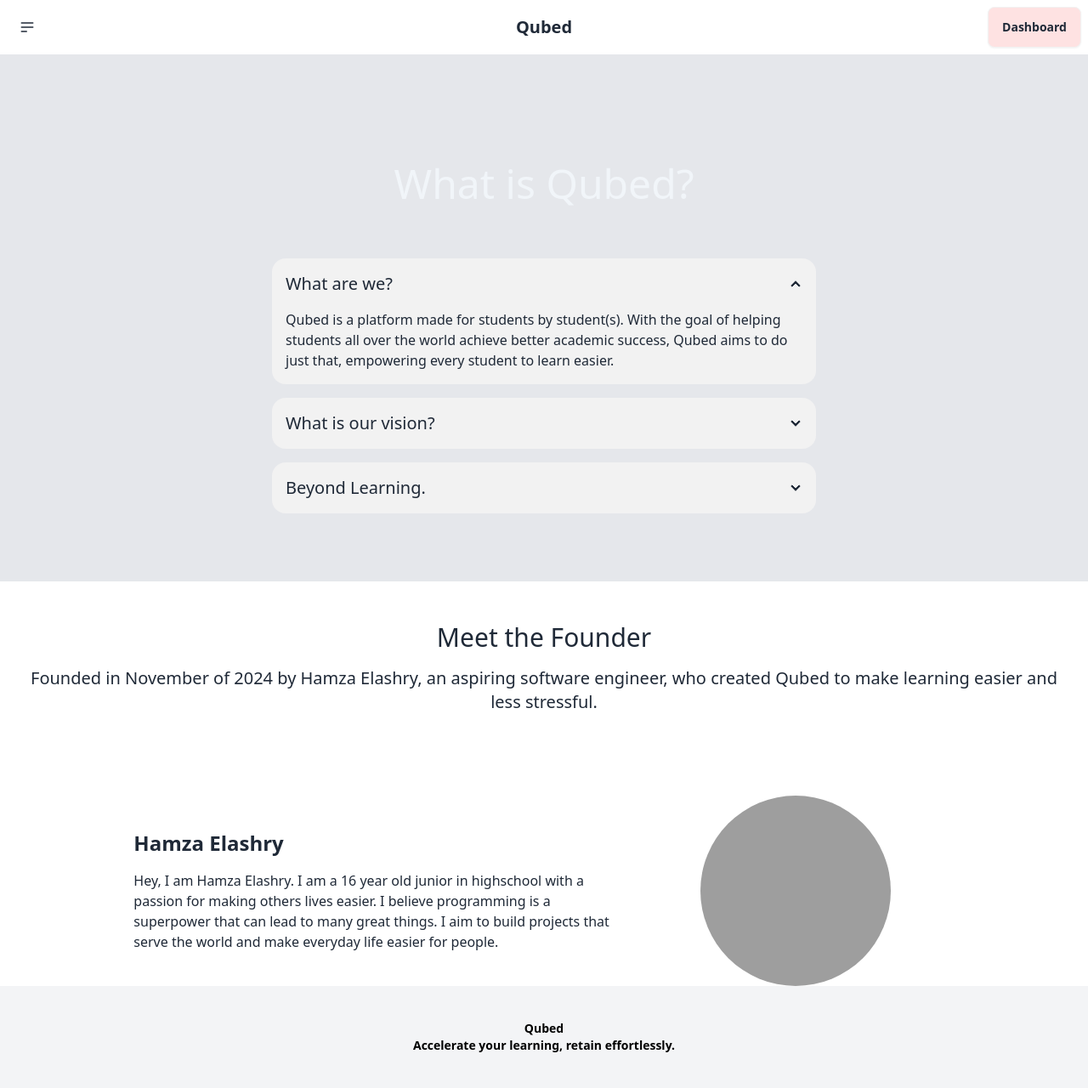
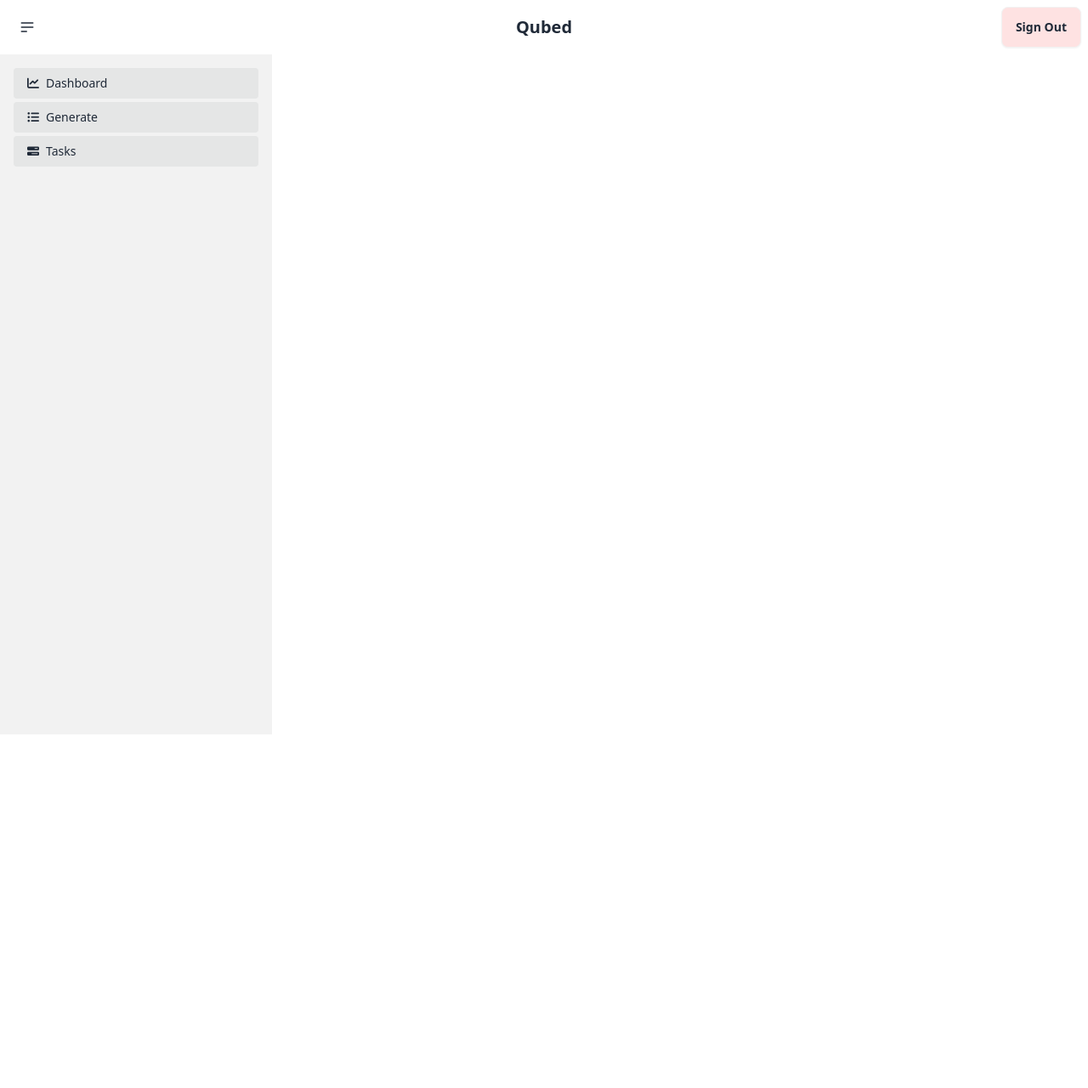
Before and after one commit to hfelashry/flask-auth-template, a Flask app: page /dashboard in a window 1280 px wide. Shown: the whole page at 85% size. After the commit the page ends 864 px from the top, so only its background shows below. Run offline with Flask 3, Linux system fonts and the light colour scheme; the visitor is signed in with stand-in values (Sample User, id 1); some libraries are stand-ins or nearby versions; grey boxes are pictures that could not be loaded.

Commit message:
Update dashboard.html

```diff
--- a/templates/dashboard.html
+++ b/templates/dashboard.html
@@ -39,6 +39,8 @@
         });
       });
     </script>
+        <script src="https://cdn.jsdelivr.net/npm/chart.js"></script>
+
     <title>Qubed - Dashboard</title>
   </head>
   <body>
@@ -120,94 +122,42 @@
         <a class="btn btn-ghost text-xl">Qubed</a>
       </div>
       <div class="navbar-end">
-        <a class="btn bg-red-100 dark:bg-gray-300 dark:text-gray-600" href="/dashboard">Dashboard</a>
+        <a class="btn bg-red-100 dark:bg-gray-300 dark:text-gray-600" href="/signout">Sign Out</a>
       </div>
     </div>
 
-    <div class="bg-gray-200 py-20 dark:bg-gray-800">
-      <div class="text-center">
-        <p class="text-5xl mt-12 text-slate-100">What is Qubed?</p>
+    <div class="drawer lg:drawer-open">
+      <input id="my-drawer-2" type="checkbox" class="drawer-toggle" />
+      <div class="drawer-content flex flex-col items-center justify-center">
+        <!-- Page content here -->
+        <label
+          for="my-drawer-2"
+          class="btn btn-primary drawer-button lg:hidden"
+        >
+          Open Sidebar
+        </label>
       </div>
-
-      <div class="w-11/12 md:w-2/3 lg:w-1/2 mx-auto mt-16">
-        <div class="collapse collapse-arrow bg-base-200">
-          <input type="radio" name="my-accordion-2" checked="checked" />
-          <div class="collapse-title text-xl font-medium">What are we?</div>
-          <div class="collapse-content">
-            <p>
-              Qubed is a platform made for students by student(s). With the goal
-              of helping students all over the world achieve better academic
-              success, Qubed aims to do just that, empowering every student to
-              learn easier.
-            </p>
-          </div>
-        </div>
-        <div class="collapse collapse-arrow bg-base-200 mt-4">
-          <input type="radio" name="my-accordion-2" />
-          <div class="collapse-title text-xl font-medium">
-            What is our vision?
-          </div>
-          <div class="collapse-content">
-            <p>
-              Our vision is to live in a world where students can find it easier
-              and more fun to learn with the power of technology and AI.
-            </p>
-          </div>
-        </div>
-        <div class="collapse collapse-arrow bg-base-200 mt-4">
-          <input type="radio" name="my-accordion-2" />
-          <div class="collapse-title text-xl font-medium">Beyond Learning.</div>
-          <div class="collapse-content">
-            <p>
-              Our work goes beyond making learning easier. We are committed to
-              making each student’s life better and less stressful from academic
-              pressures.
-            </p>
-          </div>
-        </div>
+      <div class="drawer-side">
+        <label
+          for="my-drawer-2"
+          aria-label="close sidebar"
+          class="drawer-overlay"
+        ></label>
+        <ul class="menu bg-base-200 text-base-content min-h-full w-80 p-4">
+          <!-- Sidebar content here -->
+          <li class="bg-base-300 rounded">
+            <a href="/dashboard"
+              ><i class="fa-solid fa-chart-line"></i>Dashboard</a
+            >
+          </li>
+          <li class="bg-base-300 rounded mt-1">
+            <a href="/generate"><i class="fa-solid fa-list-ul"></i>Generate</a>
+          </li>
+          <li class="bg-base-300 rounded mt-1">
+            <a href="/tasks"><i class="fa-solid fa-bars-progress"></i></i>Tasks</a>
+          </li>
+        </ul>
       </div>
     </div>
-
-    <section class="py-12">
-      <div class="text-center">
-        <p class="text-3xl">Meet the Founder</p>
-        <p class="text-xl mt-4 px-4 md:px-8">
-          Founded in November of 2024 by Hamza Elashry, an aspiring software
-          engineer, who created Qubed to make learning easier and less
-          stressful.
-        </p>
-      </div>
-    </section>
-
-    <div
-      class="flex flex-col md:flex-row items-center justify-center mt-12 space-y-8 md:space-y-0 md:space-x-8 px-4 md:px-12 lg:px-20"
-    >
-      <div class="md:w-1/2 text-center md:text-left">
-        <p class="text-2xl font-semibold">Hamza Elashry</p>
-        <p class="mt-4">
-          Hey, I am Hamza Elashry. I am a 16 year old junior in highschool with a passion for making others lives easier. I believe
-          programming is a superpower that can lead to many great things. I aim
-          to build projects that serve the world and make everyday life easier
-          for people.
-        </p>
-      </div>
-      <div class="md:w-1/3 flex justify-center">
-        <img
-          src="https://media.discordapp.net/attachments/1290870828296310819/1300632015003193434/IMG_5101-modified.png?ex=67218b74&is=672039f4&hm=a3606b68a34f29c6a8368b945edc106498b154be9fde22046957de8a220692ad&=&format=webp&quality=lossless"
-          alt="Hamza Elashry"
-          class="rounded-full w-48 h-48 md:w-56 md:h-56"
-        />
-      </div>
-    </div>
-
-    <footer class="footer footer-center bg-gray-100 text-primary-content p-10 dark:bg-gray-800">
-      <aside>
-        <p class="font-bold text-black dark:text-slate-200">
-          Qubed
-          <br />
-          Accelerate your learning, retain effortlessly.
-        </p>
-      </aside>
-    </footer>
   </body>
 </html>
```
